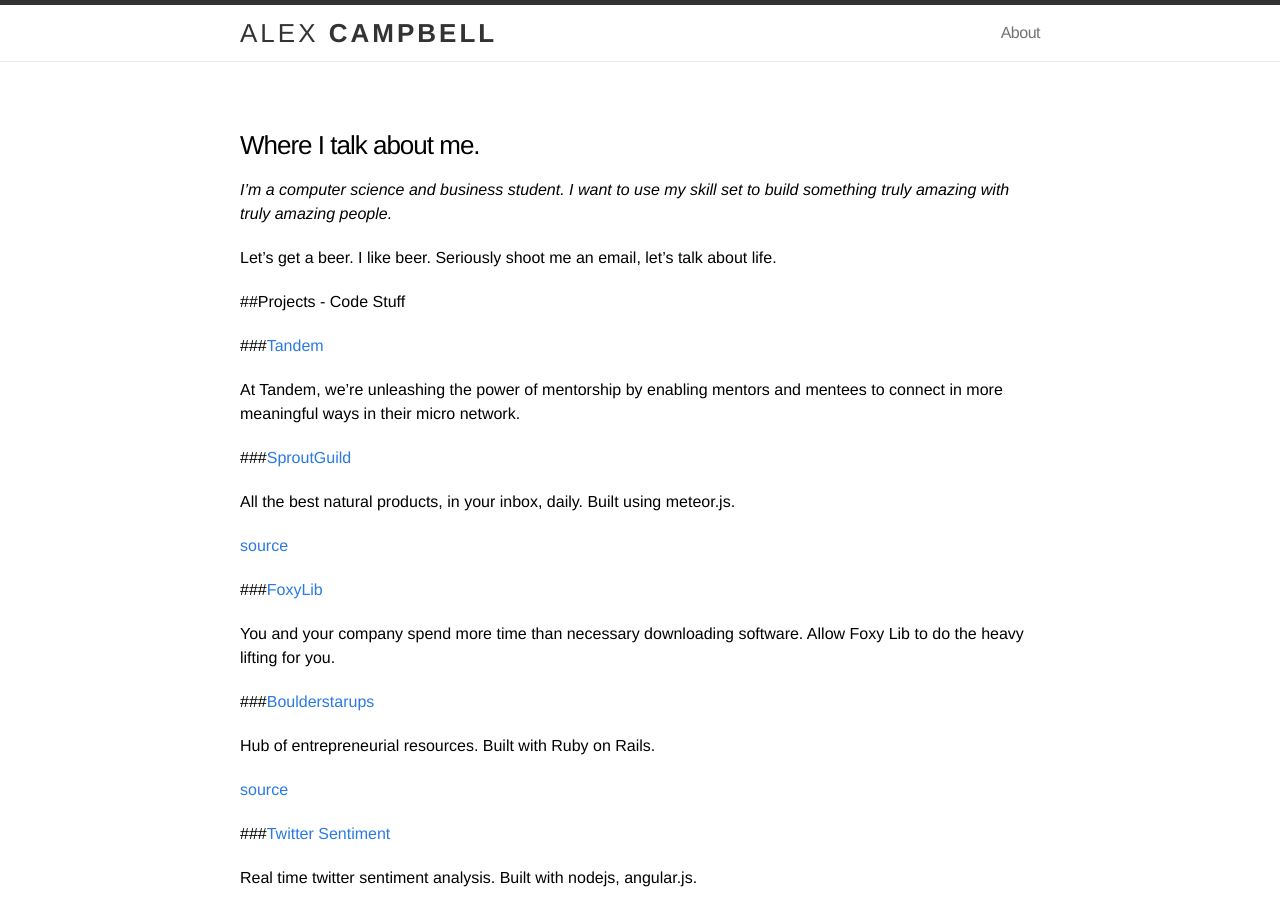
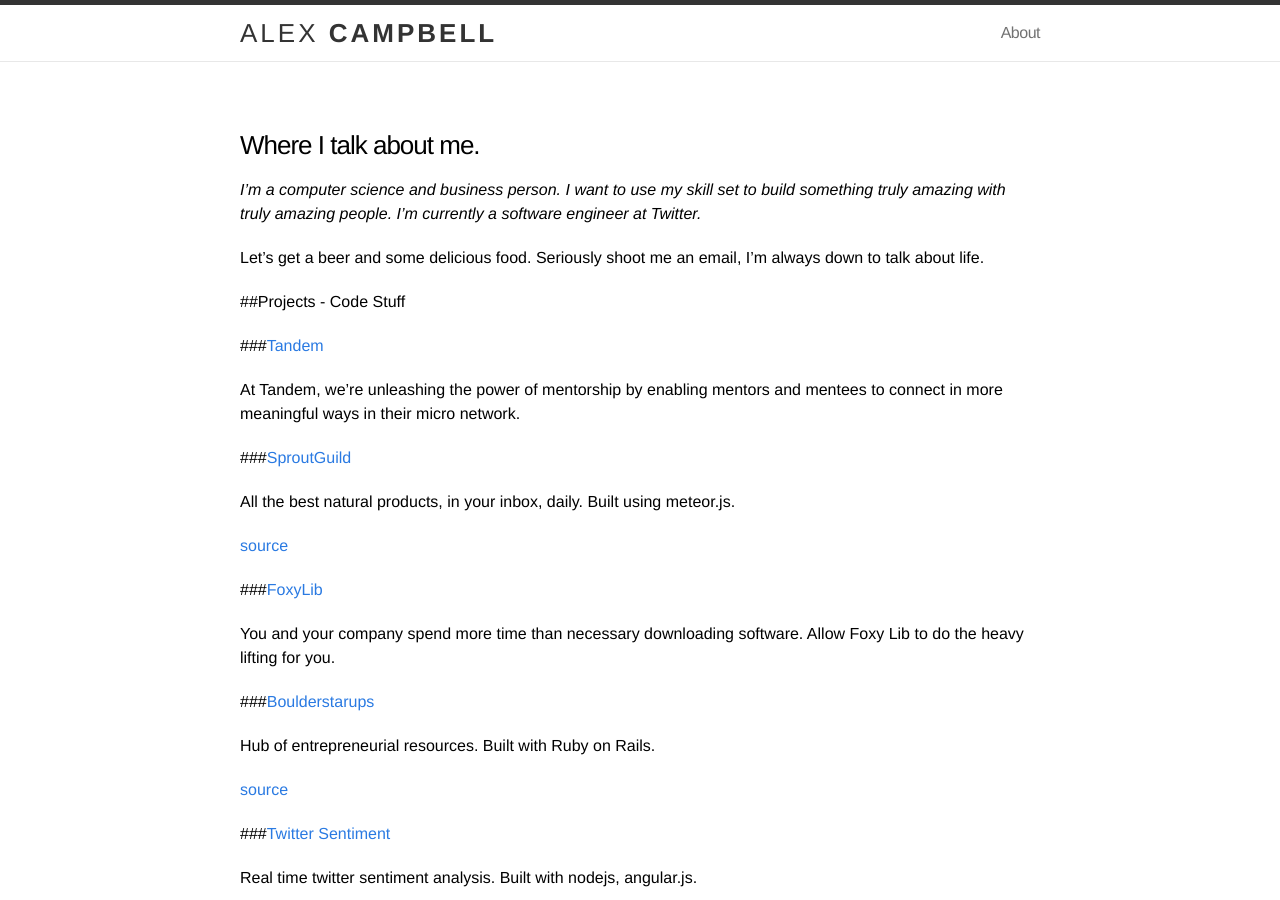
Before and after one commit to Zandrr/Zandrr.github.io, a Jekyll site: the page built from about.md, in a window 1280 px wide and 900 px high. Built offline with Jekyll 4.4.1, drawn with Linux system fonts in a browser that asks for light colours; nearby versions of some CDN libraries; some of the changed text lies outside the part shown.

Commit message:
fix about

```diff
--- a/about.md
+++ b/about.md
@@ -5,9 +5,9 @@
 ---
 ### Where I talk about me.
 
-*I'm a computer science and business student. I want to use my skill set to build something truly amazing with truly amazing people.*
+*I'm a computer science and business person. I want to use my skill set to build something truly amazing with truly amazing people.  I'm currently a software engineer at Twitter.*
 
-Let's get a beer.  I like beer. Seriously shoot me an email, let's talk about life.
+Let's get a beer and some delicious food. Seriously shoot me an email, I'm always down to talk about life.
 
 
 
@@ -84,3 +84,8 @@
 ### [Mailroom](https://www.youtube.com/watch?v=60lAmF7kcY0&app=desktop)
 
 I was recently an actor in a friend's Amelie-like film.  It was awesome.
+
+
+### [GitHub Teacher](https://www.youtube.com/watch?v=WmSYLfGIvrA&feature=youtu.be)
+
+I've been teaching an introduction to GitHub class to some peeps at my school.
```
